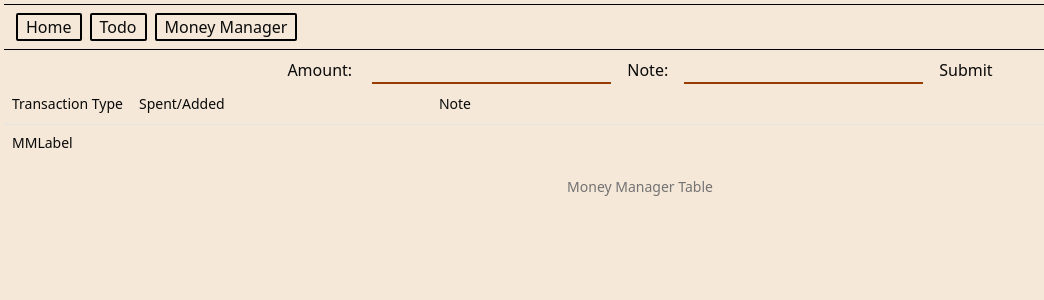
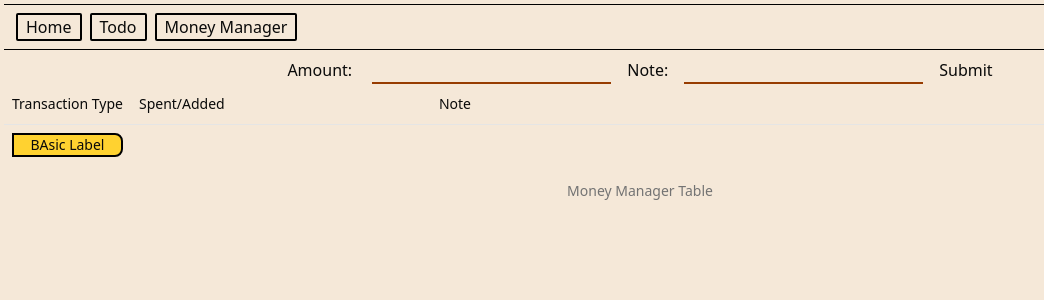
Before and after one commit to protoxianyx/moneymanager, a Next.js app: page /moneymanager in a window 1280 px wide. Shown: the top 300 px of the page, without its empty margins (0-1044 px from the left). Built offline with nearby package versions, Linux system fonts and the light colour scheme.

Commit message:
basic Label

```diff
--- a/app/components/MMComponents/MMLabel.tsx
+++ b/app/components/MMComponents/MMLabel.tsx
@@ -1,9 +1,15 @@
-import React from 'react'
+"use client";
+
+import React from "react";
+
 
 const MMLabel = () => {
+  // const tailwindClasses: string = "border-black rounded-r-md rounded-br-md text-center";
   return (
-    <div>MMLabel</div>
-  )
-}
+    <div className="bg-amber-300 border-2 border-black rounded-r-md rounded-br-md text-center">
+      BAsic Label
+    </div>
+  );
+};
 
-export default MMLabel
+export default MMLabel;
--- a/app/moneymanager/page.tsx
+++ b/app/moneymanager/page.tsx
@@ -23,7 +23,7 @@ const MoneyManager = () => {
         <TableCaption>Money Manager Table</TableCaption>
         <TableHeader>
           <TableRow>
-            <TableHead className="w-[100px]">Transaction Type</TableHead>
+            <TableHead className="w-[100px] ">Transaction Type</TableHead>
             <TableHead className="w-[300px]">Spent/Added</TableHead>
             <TableHead>Note</TableHead>
           </TableRow>
@@ -32,7 +32,7 @@ const MoneyManager = () => {
         <TableBody>
           <TableRow>
             <TableCell>
-              <MMLabel/>
+              <MMLabel  />
             </TableCell>
           </TableRow>
         </TableBody>
```
